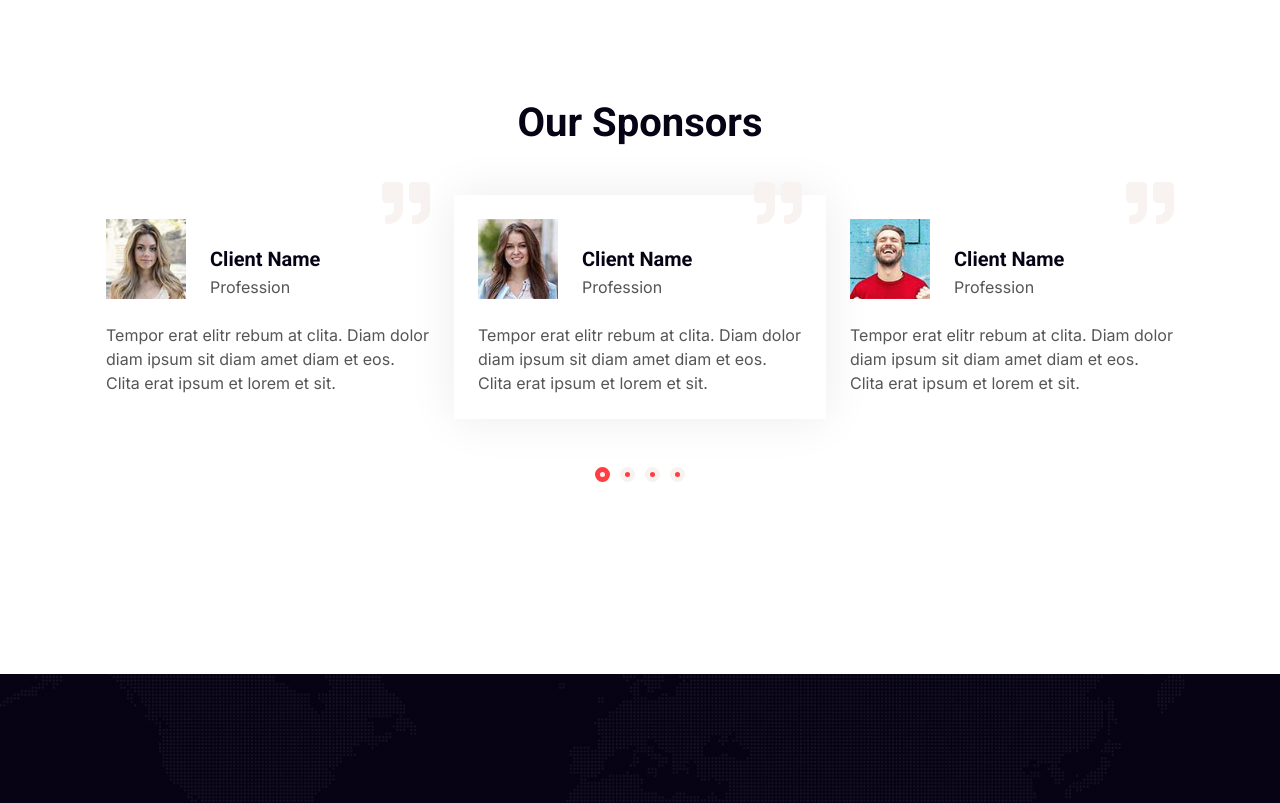
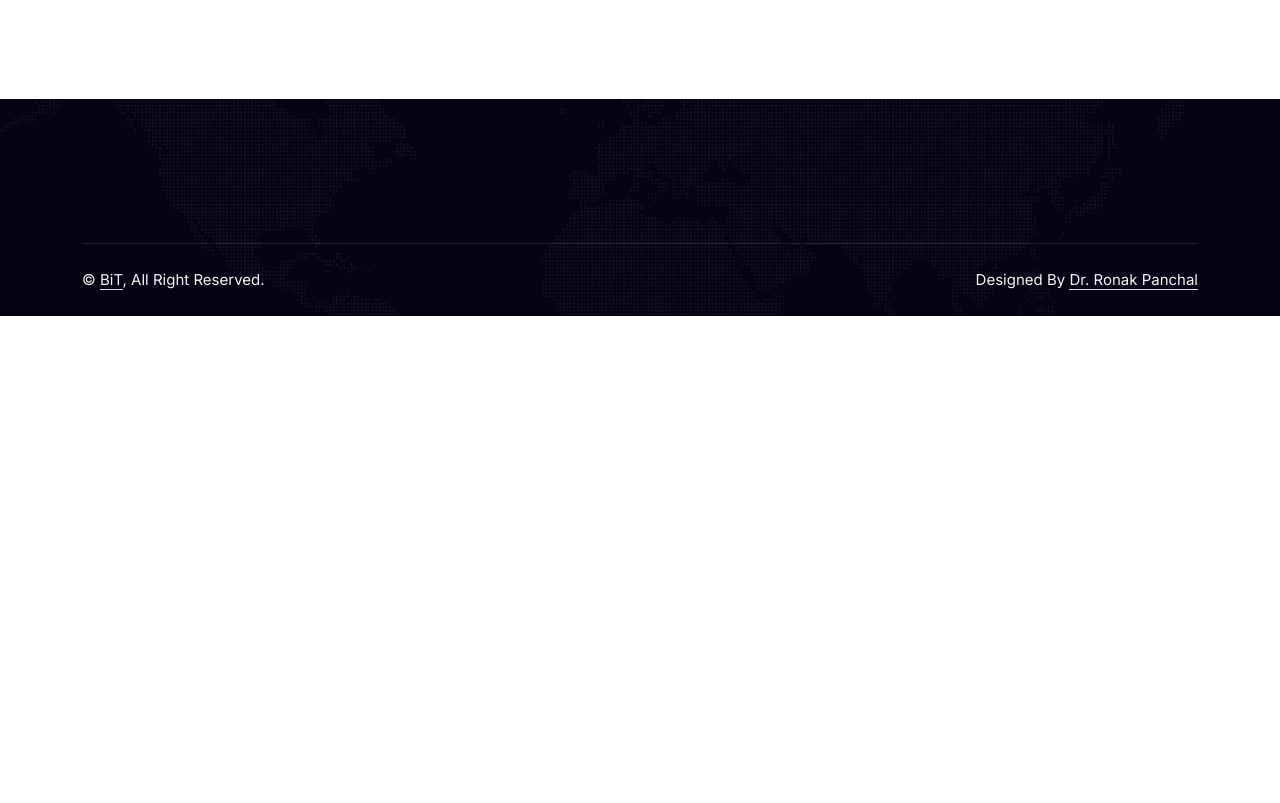
Before and after one commit to ShodhGuru/kgswc2024, a plain HTML site: page index.html in a window 1280 px wide. Shown: the part 968-1771 px from the top of the page. After the commit the page ends 1284 px from the top, so only its background shows below. Drawn offline with nearby package versions, Linux system fonts and the light colour scheme.

Commit message:
file updated
updated

```diff
--- a/index.html
+++ b/index.html
@@ -142,7 +142,7 @@ Université Paris Descartes, Paris, France</p>
 
 
     <!-- Testimonial Start -->
-    <div class="container-xxl py-5 wow fadeInUp" data-wow-delay="0.1s">
+    <!--<div class="container-xxl py-5 wow fadeInUp" data-wow-delay="0.1s">
         <div class="container py-5">
             <div class="text-center">
 
@@ -195,7 +195,7 @@ Université Paris Descartes, Paris, France</p>
                 </div>
             </div>
         </div>
-    </div>
+    </div>-->
     <!-- Testimonial End -->
 
 
```
